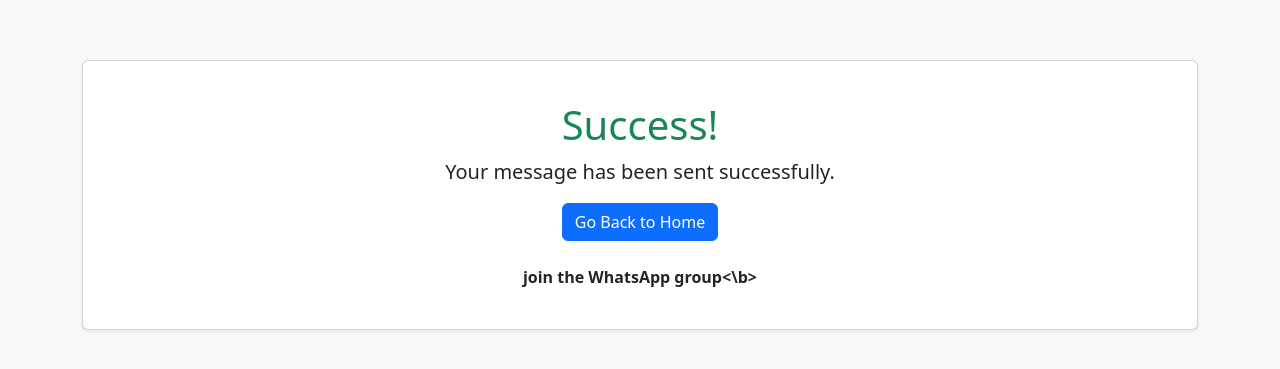
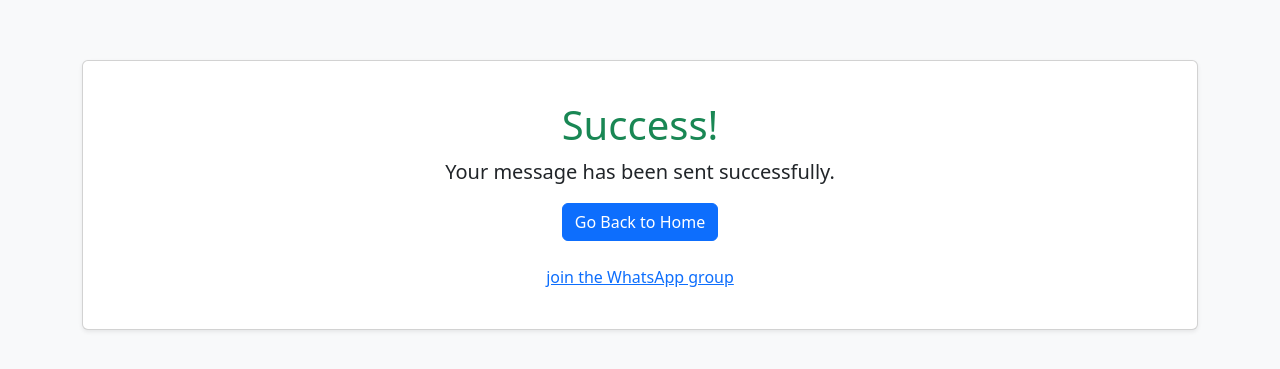
Before and after one commit to juniorssignature21/Python-tutorial-form, a plain HTML site: page success.html in a window 1280 px wide. Shown: the part 205-574 px from the top of the page. Drawn offline with nearby package versions, Linux system fonts and the light colour scheme.

Commit message:
Update success.html

```diff
--- a/success.html
+++ b/success.html
@@ -15,8 +15,10 @@
                 <a href="index.html" class="btn btn-primary">Go Back to Home</a>
 <br>
 <br>
-<b>join the WhatsApp group<\b>
+<b></b>
 <a href="https://chat.whatsapp.com/HcsgK0Qc0ZNFsx0kFtmL0n">
+join the WhatsApp group
+</a>
             </div>
         </div>
     </div>
```
